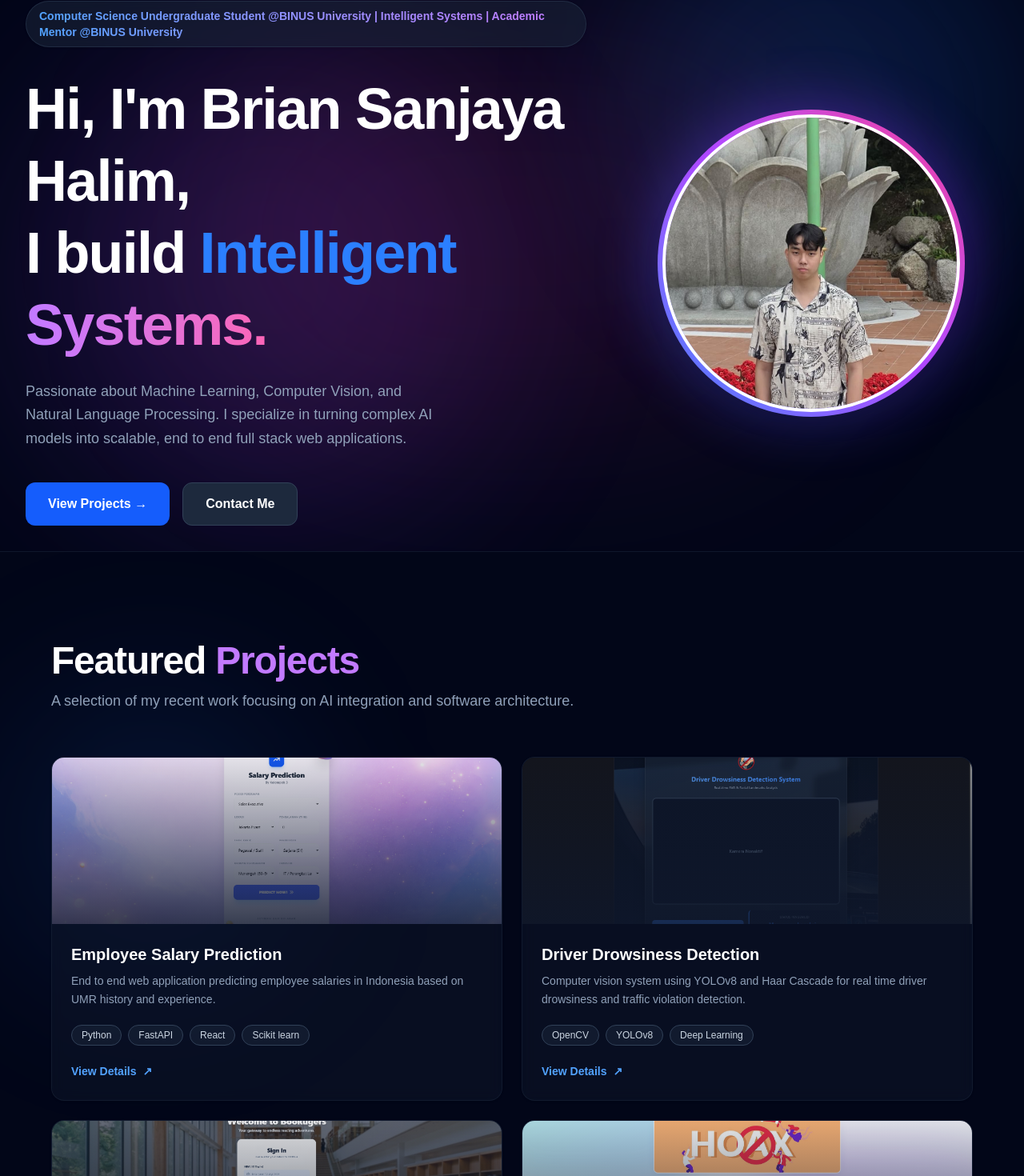
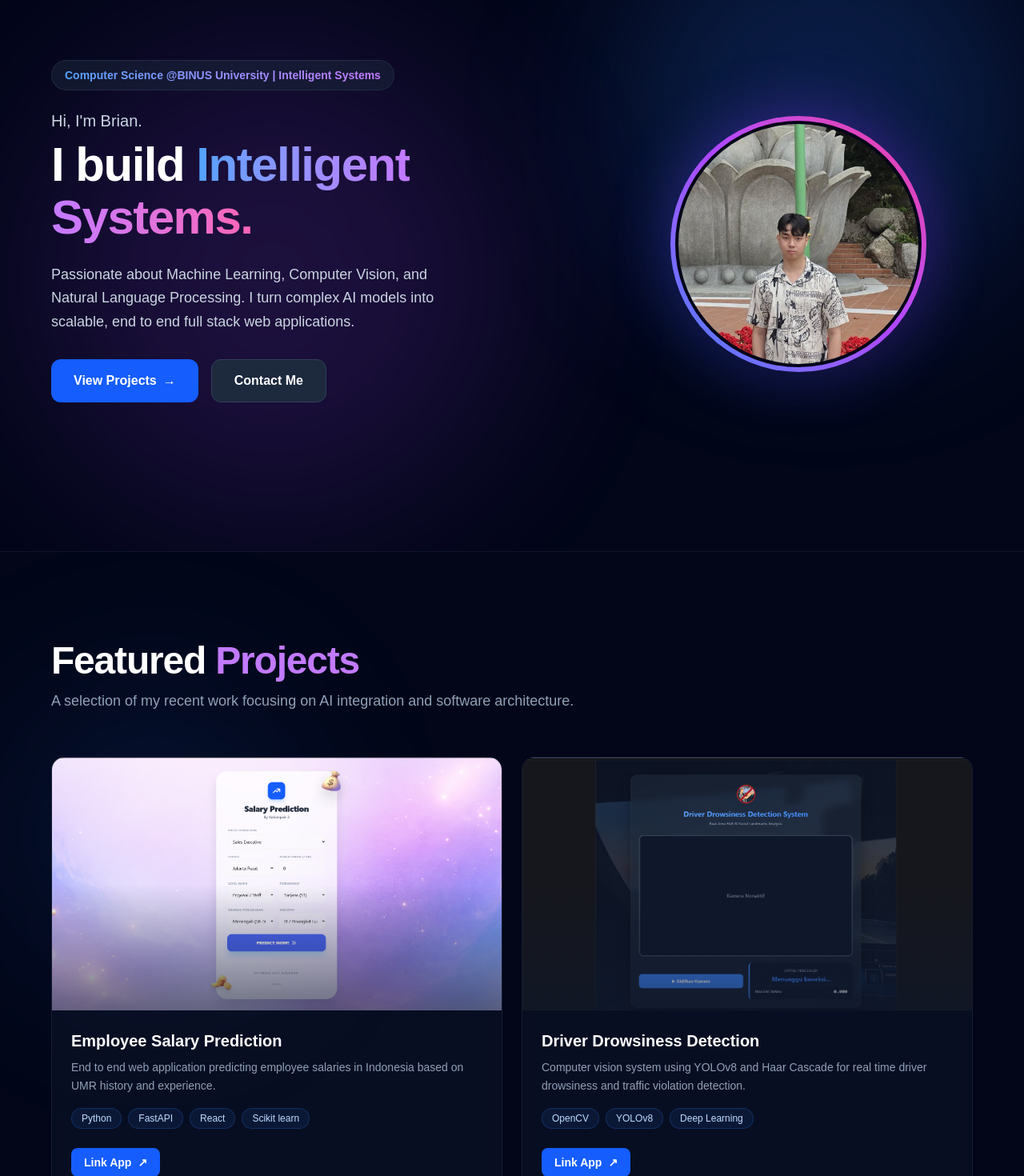
Before and after one commit to briansnjya/Portofolio, a React (Vite) app: page / in a window 1280 px wide. Shown: the part 111-1581 px from the top of the page at 80% size. Built offline with nearby package versions, Linux system fonts and the light colour scheme.

Commit message:
ngasih animasi sama update UI dikit

```diff
--- a/src/components/Hero.jsx
+++ b/src/components/Hero.jsx
@@ -1,54 +1,94 @@
 import profileImg from '../assets/profile.jpeg'
+
+// Isi URL-nya kalau sudah ada, link otomatis muncul. Kosongkan untuk menyembunyikan.
+const links = {
+  github: "",
+  linkedin: "",
+  cv: "",
+}
 
 export default function Hero() {
   return (
-    <section className="relative min-h-screen flex items-center px-8 pt-20 bg-slate-950 overflow-hidden">
-      {/* Classy Aurora Background - Fixed visibility */}
+    <section className="relative min-h-screen flex items-center px-6 md:px-8 pt-24 pb-16 bg-slate-950 overflow-hidden">
+      {/* Aurora background: hanya dua blob, satu yang berdenyut pelan */}
       <div className="absolute inset-0 overflow-hidden pointer-events-none">
-        <div className="absolute top-0 right-0 w-[500px] h-[500px] bg-blue-500/20 rounded-full blur-[100px] animate-pulse" />
-        <div className="absolute bottom-10 left-10 w-[600px] h-[600px] bg-purple-500/20 rounded-full blur-[120px] animate-pulse" style={{ animationDelay: '2s' }} />
-        <div className="absolute top-1/2 left-1/2 -translate-x-1/2 -translate-y-1/2 w-[800px] h-[500px] bg-pink-500/10 rounded-full blur-[120px]" />
+        <div className="absolute top-0 right-0 w-[500px] h-[500px] bg-blue-500/20 rounded-full blur-[100px]" />
+        <div className="absolute bottom-10 left-10 w-[600px] h-[600px] bg-purple-500/20 rounded-full blur-[120px] animate-pulse motion-reduce:animate-none" />
       </div>
 
-      <div className="max-w-7xl mx-auto w-full flex flex-col-reverse lg:flex-row items-center justify-between gap-12 z-10 pt-10 lg:pt-0">
+      {/* max-w-6xl sama dengan section Projects; samakan juga di Navbar supaya garis kirinya sejajar */}
+      <div className="max-w-6xl mx-auto w-full flex flex-col-reverse lg:flex-row items-center justify-between gap-10 lg:gap-16 z-10">
 
         {/* TEXT SIDE */}
         <div className="w-full lg:w-3/5 text-center lg:text-left">
-          <span className="inline-flex items-center gap-2 bg-slate-800/50 backdrop-blur border border-slate-700/50 text-slate-300 text-sm px-4 py-2 rounded-full mb-8 shadow-sm">
-            <span className="bg-gradient-to-r from-blue-400 to-purple-400 bg-clip-text text-transparent font-semibold">Computer Science Undergraduate Student @BINUS University | Intelligent Systems | Academic Mentor @BINUS University</span>
+          <span className="anim-fade-up inline-block bg-slate-800/50 backdrop-blur border border-slate-700/50 text-sm px-4 py-2 rounded-full mb-6">
+            <span className="bg-gradient-to-r from-blue-400 to-purple-400 bg-clip-text text-transparent font-semibold">
+              Computer Science @BINUS University | Intelligent Systems
+            </span>
           </span>
-          <h1 className="text-5xl lg:text-7xl font-black leading-tight mb-6 tracking-tight text-white">
-            Hi, I'm Brian Sanjaya Halim, <br />
-            I build <span className="text-blue-500">Intelligent</span><br />
-            <span className="bg-gradient-to-r from-purple-400 to-pink-400 bg-clip-text text-transparent">Systems.</span>
+
+          <p className="anim-fade-up text-xl text-slate-300 mb-2" style={{ animationDelay: '80ms' }}>Hi, I'm Brian.</p>
+          <h1 className="anim-fade-up text-4xl sm:text-5xl lg:text-6xl font-black leading-[1.1] mb-6 tracking-tight text-white" style={{ animationDelay: '160ms' }}>
+            I build{" "}
+            <span className="bg-gradient-to-r from-blue-400 via-purple-400 to-pink-400 bg-clip-text text-transparent">
+              Intelligent Systems.
+            </span>
           </h1>
-          <p className="text-slate-400 text-lg mb-10 max-w-lg leading-relaxed mx-auto lg:mx-0">
+
+          <p className="anim-fade-up text-slate-300 text-lg mb-8 max-w-lg leading-relaxed mx-auto lg:mx-0" style={{ animationDelay: '240ms' }}>
             Passionate about Machine Learning, Computer Vision, and Natural Language Processing.
-            I specialize in turning complex AI models into scalable, end to end full stack web applications.
+            I turn complex AI models into scalable, end to end full stack web applications.
           </p>
-          <div className="flex gap-4 justify-center lg:justify-start">
-            <a href="#projects" className="bg-blue-600 text-white px-7 py-3.5 rounded-xl font-semibold hover:bg-blue-700 transition-all hover:shadow-lg hover:shadow-blue-500/30 flex items-center gap-2">
-              View Projects →
+
+          <div className="anim-fade-up flex flex-wrap gap-4 justify-center lg:justify-start mb-8" style={{ animationDelay: '320ms' }}>
+            <a
+              href="#projects"
+              className="bg-blue-600 text-white px-7 py-3.5 rounded-xl font-semibold hover:bg-blue-500 transition-all hover:shadow-lg hover:shadow-blue-500/30 flex items-center gap-2 focus-visible:outline focus-visible:outline-2 focus-visible:outline-offset-2 focus-visible:outline-blue-400"
+            >
+              View Projects
+              <span aria-hidden="true">→</span>
             </a>
-            <a href="#contact" className="bg-slate-800 text-white px-7 py-3.5 rounded-xl font-semibold hover:bg-slate-700 border border-slate-700 transition-all">
+            <a
+              href="#contact"
+              className="bg-slate-800 text-white px-7 py-3.5 rounded-xl font-semibold hover:bg-slate-700 border border-slate-700 transition-all focus-visible:outline focus-visible:outline-2 focus-visible:outline-offset-2 focus-visible:outline-blue-400"
+            >
               Contact Me
             </a>
+          </div>
+
+          {/* Link cepat untuk recruiter; hanya tampil yang URL-nya terisi */}
+          <div className="anim-fade-up flex flex-wrap gap-6 justify-center lg:justify-start text-sm text-slate-400" style={{ animationDelay: '400ms' }}>
+            {links.github && (
+              <a href={links.github} target="_blank" rel="noopener noreferrer" className="hover:text-white underline underline-offset-4 decoration-slate-600 hover:decoration-white transition-colors">
+                GitHub
+              </a>
+            )}
+            {links.linkedin && (
+              <a href={links.linkedin} target="_blank" rel="noopener noreferrer" className="hover:text-white underline underline-offset-4 decoration-slate-600 hover:decoration-white transition-colors">
+                LinkedIn
+              </a>
+            )}
+            {links.cv && (
+              <a href={links.cv} download className="hover:text-white underline underline-offset-4 decoration-slate-600 hover:decoration-white transition-colors">
+                Download CV
+              </a>
+            )}
           </div>
         </div>
 
         {/* IMAGE SIDE */}
-        <div className="w-full lg:w-2/5 flex justify-center mb-10 lg:mb-0">
-          <div className="relative w-64 h-64 md:w-80 md:h-80 lg:w-96 lg:h-96">
-            {/* Glow effect behind the image */}
-            <div className="absolute inset-0 bg-gradient-to-tr from-blue-600 to-purple-600 rounded-full blur-2xl opacity-40 animate-pulse" />
+        <div className="anim-fade-in w-full lg:w-2/5 flex justify-center" style={{ animationDelay: '200ms' }}>
+          <div className="relative w-52 h-52 md:w-72 md:h-72 lg:w-80 lg:h-80">
+            {/* Glow statis di belakang foto (tidak berdenyut, supaya tidak ramai) */}
+            <div className="absolute inset-0 bg-gradient-to-tr from-blue-600 to-purple-600 rounded-full blur-2xl opacity-40" />
 
-            {/* Image container with gradient border */}
+            {/* Ring gradien */}
             <div className="relative w-full h-full rounded-full p-1.5 bg-gradient-to-tr from-blue-500 via-purple-500 to-pink-500 shadow-xl">
-              <div className="w-full h-full rounded-full overflow-hidden bg-white border-4 border-white">
+              <div className="w-full h-full rounded-full overflow-hidden bg-slate-950 border-4 border-slate-950">
                 <img
                   src={profileImg}
                   alt="Brian Sanjaya Halim"
-                  className="w-full h-full object-cover hover:scale-105 transition-transform duration-500"
+                  className="w-full h-full object-cover object-top hover:scale-105 transition-transform duration-500"
                 />
               </div>
             </div>
--- a/src/components/Projects.jsx
+++ b/src/components/Projects.jsx
@@ -3,6 +3,8 @@ import comvisImage from '../assets/Comvis.png'
 import bookugerImage from '../assets/Bookuger.png'
 import nlpImage from '../assets/nlp.png'
 import stockImage from '../assets/Stock.png'
+import Reveal from './Reveal'
+
 
 const projects = [
   {
@@ -11,6 +13,8 @@ const projects = [
     tags: ["Python", "FastAPI", "React", "Scikit learn"],
     image: mlImage,
     link: "https://aol-ml.vercel.app/",
+    github: "",
+    highlight: "",
   },
   {
     title: "Driver Drowsiness Detection",
@@ -18,6 +22,8 @@ const projects = [
     tags: ["OpenCV", "YOLOv8", "Deep Learning"],
     image: comvisImage,
     link: "https://aol-comvis.vercel.app/",
+    github: "",
+    highlight: "",
   },
   {
     title: "Bookuger Library System",
@@ -25,6 +31,8 @@ const projects = [
     tags: ["C#", "ASP.NET", "Figma", "Lucidchart"],
     image: bookugerImage,
     link: "https://aol-se-cuy.vercel.app/login",
+    github: "",
+    highlight: "",
   },
   {
     title: "Smart Hoax Detector",
@@ -32,6 +40,8 @@ const projects = [
     tags: ["Python", "BERT", "FastAPI", "React"],
     image: nlpImage,
     link: "https://aol-nlp.vercel.app/",
+    github: "",
+    highlight: "",
   },
   {
     title: "Stock Tracker & Analysis",
@@ -39,48 +49,107 @@ const projects = [
     tags: ["React", "Python", "Pandas", "Gradio API", "yfinance"],
     image: stockImage,
     link: "https://stock-tracker-bay-three.vercel.app/",
+    github: "",
+    highlight: "",
   },
 ]
 
+function ProjectCard({ p, wide }) {
+  return (
+    <article
+      className={`group h-full flex flex-col rounded-2xl overflow-hidden border border-slate-800/60 bg-slate-900/50 backdrop-blur-sm transition-all duration-300 hover:-translate-y-1 hover:border-blue-500/40 hover:shadow-2xl hover:shadow-blue-500/10 ${
+        wide ? "md:flex-row" : ""
+      }`}
+    >
+      {/* Gambar: rasio seragam supaya semua card rapi */}
+      <div className={`relative overflow-hidden aspect-video ${wide ? "md:aspect-auto md:w-1/2" : ""}`}>
+        <img
+          src={p.image}
+          alt={`Tampilan project ${p.title}`}
+          loading="lazy"
+          className="w-full h-full object-cover transition-transform duration-700 group-hover:scale-105"
+        />
+        <div className="absolute inset-0 bg-gradient-to-t from-slate-900/60 via-transparent to-transparent" />
+      </div>
+
+      <div className={`flex flex-col flex-1 p-6 ${wide ? "md:p-8 md:justify-center" : ""}`}>
+        <h3 className="text-xl font-bold mb-2 text-white">{p.title}</h3>
+
+
+        <p className={`text-slate-400 text-sm leading-relaxed mb-4 ${wide ? "" : "line-clamp-3"}`}>
+          {p.desc}
+        </p>
+
+        {p.highlight && (
+          <p className="text-sm text-emerald-300 mb-4">{p.highlight}</p>
+        )}
+
+        <div className="flex flex-wrap gap-2 mb-6">
+          {p.tags.map((t) => (
+            <span
+              key={t}
+              className="text-xs px-3 py-1 rounded-full font-medium bg-blue-500/10 text-blue-200 border border-blue-500/20"
+            >
+              {t}
+            </span>
+          ))}
+        </div>
+
+        {/* mt-auto: tombol selalu menempel di bawah card */}
+        <div className="mt-auto flex flex-wrap items-center gap-3">
+          <a
+            href={p.link}
+            target="_blank"
+            rel="noopener noreferrer"
+            className="inline-flex items-center gap-2 px-4 py-2 rounded-lg bg-blue-600 hover:bg-blue-500 text-white text-sm font-semibold transition-colors focus-visible:outline focus-visible:outline-2 focus-visible:outline-offset-2 focus-visible:outline-blue-400"
+          >
+            Link App
+            <span aria-hidden="true">↗</span>
+          </a>
+          {p.github && (
+            <a
+              href={p.github}
+              target="_blank"
+              rel="noopener noreferrer"
+              className="inline-flex items-center gap-2 px-4 py-2 rounded-lg border border-slate-700 hover:border-slate-500 text-slate-200 text-sm font-semibold transition-colors focus-visible:outline focus-visible:outline-2 focus-visible:outline-offset-2 focus-visible:outline-blue-400"
+            >
+              GitHub
+            </a>
+          )}
+        </div>
+      </div>
+    </article>
+  )
+}
+
 export default function Projects() {
+  // Kalau jumlah project ganjil, card terakhir dibuat lebar supaya grid tidak bolong
+  const lastIsWide = projects.length % 2 === 1
+
   return (
-    <section id="projects" className="relative px-8 py-28 bg-slate-950 overflow-hidden border-t border-slate-900">
-      {/* Subtle Aurora for Projects */}
+    <section id="projects" className="relative px-6 md:px-8 py-24 md:py-28 bg-slate-950 overflow-hidden border-t border-slate-900">
       <div className="absolute inset-0 overflow-hidden pointer-events-none">
         <div className="absolute top-40 left-0 w-96 h-96 bg-blue-500/10 rounded-full blur-[100px]" />
         <div className="absolute bottom-20 right-0 w-96 h-96 bg-purple-500/10 rounded-full blur-[100px]" />
       </div>
 
       <div className="max-w-6xl mx-auto relative z-10">
-        <h2 className="text-5xl font-black mb-3 tracking-tight text-white">Featured <span className="text-purple-400">Projects</span></h2>
-        <p className="text-slate-400 mb-14 text-lg">A selection of my recent work focusing on AI integration and software architecture.</p>
+        <h2 className="text-4xl md:text-5xl font-black mb-3 tracking-tight text-white">
+          Featured <span className="text-purple-400">Projects</span>
+        </h2>
+        <p className="text-slate-400 mb-12 md:mb-14 text-lg max-w-2xl">
+          A selection of my recent work focusing on AI integration and software architecture.
+        </p>
+
         <div className="grid grid-cols-1 md:grid-cols-2 gap-6">
-          {projects.map((p, i) => (
-            <div key={i} className="group rounded-2xl overflow-hidden border border-slate-800/50 shadow-sm hover:shadow-2xl hover:shadow-blue-500/10 transition-all duration-300 bg-slate-900/50 backdrop-blur-sm">
-              <div className="h-52 overflow-hidden relative">
-                <img src={p.image} alt={p.title} className="w-full h-full object-cover group-hover:scale-110 transition-transform duration-700 opacity-90 group-hover:opacity-100" />
-                <div className="absolute inset-0 bg-gradient-to-t from-slate-900 to-transparent opacity-80" />
-              </div>
-              <div className="p-6">
-                <h3 className="text-xl font-bold mb-2 text-white">{p.title}</h3>
-                <p className="text-slate-400 text-sm mb-5 leading-relaxed">{p.desc}</p>
-                <div className="flex flex-wrap gap-2 mb-5">
-                  {p.tags.map((t, j) => (
-                    <span key={j} className="text-xs border border-slate-700 text-slate-300 px-3 py-1 rounded-full font-medium bg-slate-800/50">{t}</span>
-                  ))}
-                </div>
-                <a
-                  href={p.link}
-                  target="_blank"
-                  rel="noopener noreferrer"
-                  className="inline-flex items-center gap-2 text-blue-400 text-sm font-semibold hover:text-blue-300 transition-colors group/link"
-                >
-                  View Details
-                  <span className="group-hover/link:translate-x-1 transition-transform inline-block">↗</span>
-                </a>
-              </div>
-            </div>
-          ))}
+          {projects.map((p, i) => {
+            const wide = lastIsWide && i === projects.length - 1
+            return (
+              <Reveal key={p.title} delay={(i % 2) * 120} className={wide ? "md:col-span-2" : ""}>
+                <ProjectCard p={p} wide={wide} />
+              </Reveal>
+            )
+          })}
         </div>
       </div>
     </section>
--- /dev/null
+++ b/src/components/Reveal.jsx
@@ -0,0 +1,36 @@
+import { useEffect, useRef, useState } from 'react'
+
+// Membungkus elemen supaya fade-in dan naik tipis satu kali saat masuk layar.
+// Style animasinya ada di animations.css (kelas .reveal dan .reveal-visible).
+export default function Reveal({ children, delay = 0, className = '' }) {
+  const ref = useRef(null)
+  const [visible, setVisible] = useState(false)
+
+  useEffect(() => {
+    const el = ref.current
+    if (!el) return
+
+    const observer = new IntersectionObserver(
+      ([entry]) => {
+        if (entry.isIntersecting) {
+          setVisible(true)
+          observer.disconnect() // cukup sekali, tidak diulang saat scroll balik
+        }
+      },
+      { threshold: 0.15 }
+    )
+
+    observer.observe(el)
+    return () => observer.disconnect()
+  }, [])
+
+  return (
+    <div
+      ref={ref}
+      style={{ transitionDelay: `${delay}ms` }}
+      className={`reveal ${visible ? 'reveal-visible' : ''} ${className}`}
+    >
+      {children}
+    </div>
+  )
+}
--- a/src/index.css
+++ b/src/index.css
@@ -5,3 +5,56 @@
   scroll-behavior: smooth;
   font-family: 'Plus Jakarta Sans', sans-serif;
 }
+
+html {
+  scroll-behavior: smooth;
+}
+
+/* Animasi pembuka Hero */
+@keyframes fade-up {
+  from { opacity: 0; transform: translateY(16px); }
+  to   { opacity: 1; transform: none; }
+}
+
+@keyframes fade-in {
+  from { opacity: 0; }
+  to   { opacity: 1; }
+}
+
+.anim-fade-up {
+  animation: fade-up 0.7s cubic-bezier(0.22, 1, 0.36, 1) both;
+}
+
+.anim-fade-in {
+  animation: fade-in 1s ease-out both;
+}
+
+/* Efek muncul saat scroll (dipakai komponen Reveal) */
+.reveal {
+  opacity: 0;
+  transform: translateY(24px);
+  transition: opacity 0.7s ease-out, transform 0.7s cubic-bezier(0.22, 1, 0.36, 1);
+}
+
+.reveal-visible {
+  opacity: 1;
+  transform: none;
+}
+
+/* Hormati pengaturan "reduce motion" di perangkat pengguna */
+@media (prefers-reduced-motion: reduce) {
+  html {
+    scroll-behavior: auto;
+  }
+
+  .anim-fade-up,
+  .anim-fade-in {
+    animation: none;
+  }
+
+  .reveal {
+    opacity: 1;
+    transform: none;
+    transition: none;
+  }
+}
```
